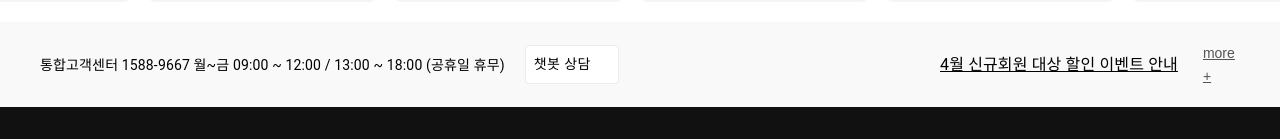
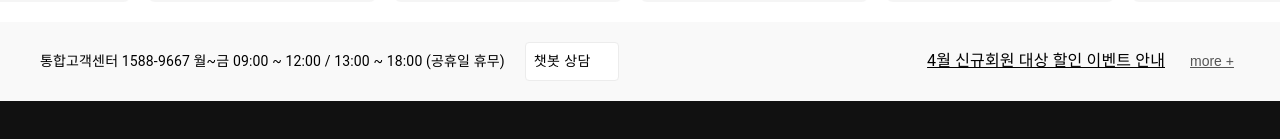
Before and after one commit to DongEsssss/shoes, a React (Create React App) app: page /home in a window 1280 px wide. Shown: the part 1708-1847 px from the top of the page. Built offline with nearby package versions, Linux system fonts and the light colour scheme; no server answers; some icons are missing.

Commit message:
공지사항 글 길이 늘림

```diff
--- a/src/component/layout/footer/footer.scss
+++ b/src/component/layout/footer/footer.scss
@@ -24,7 +24,7 @@
             }
 
             .notice {
-                width: 300px;
+                width: 350px;
                 display: flex;
                 justify-content: flex-end;
                 align-items: center;
@@ -33,7 +33,7 @@
                 color: black;
 
                 .notice-link {
-                    max-width: 300px;
+                    max-width: 350px;
                     overflow: hidden;
                     white-space: nowrap;
                     text-overflow: ellipsis;
```
